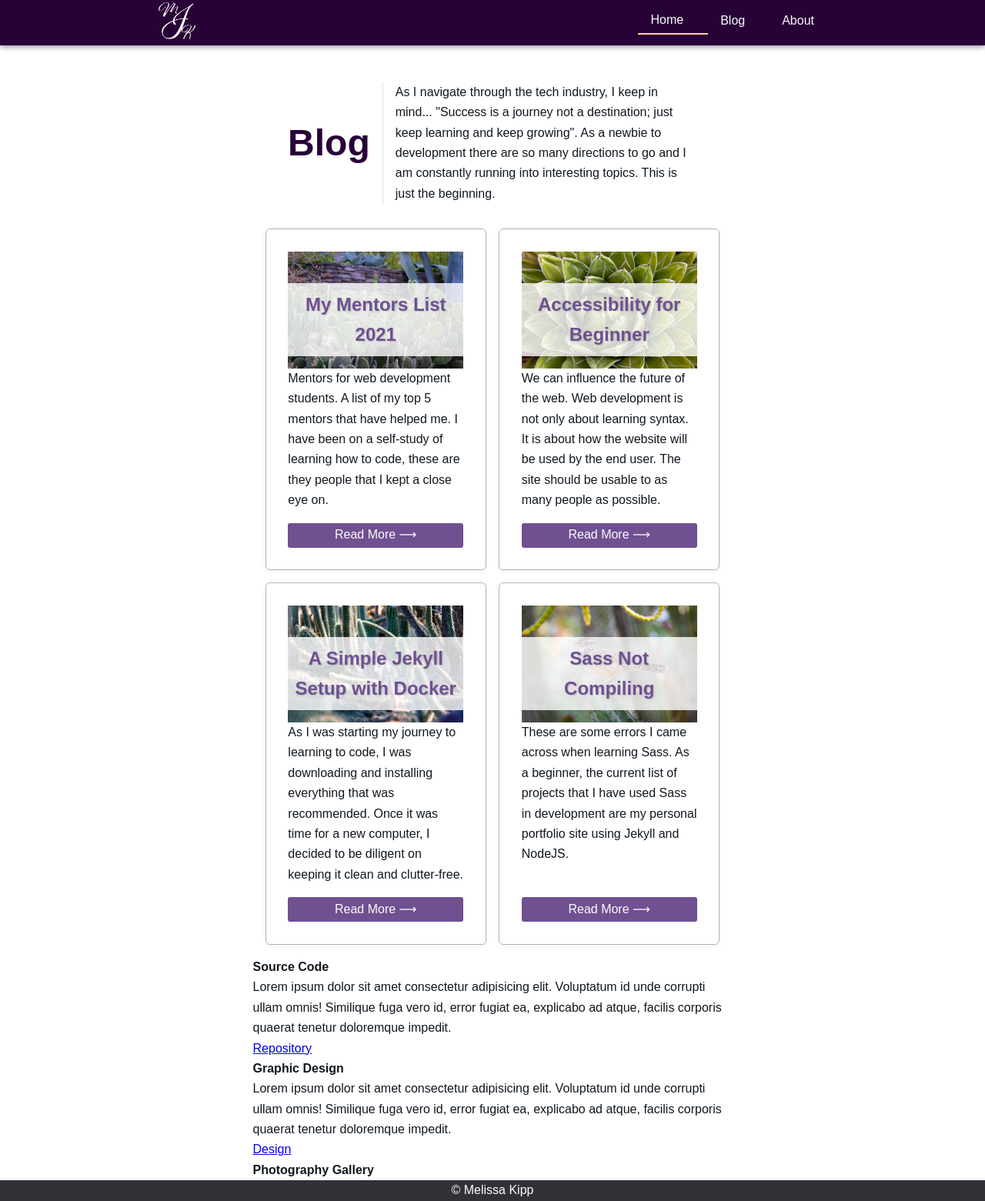
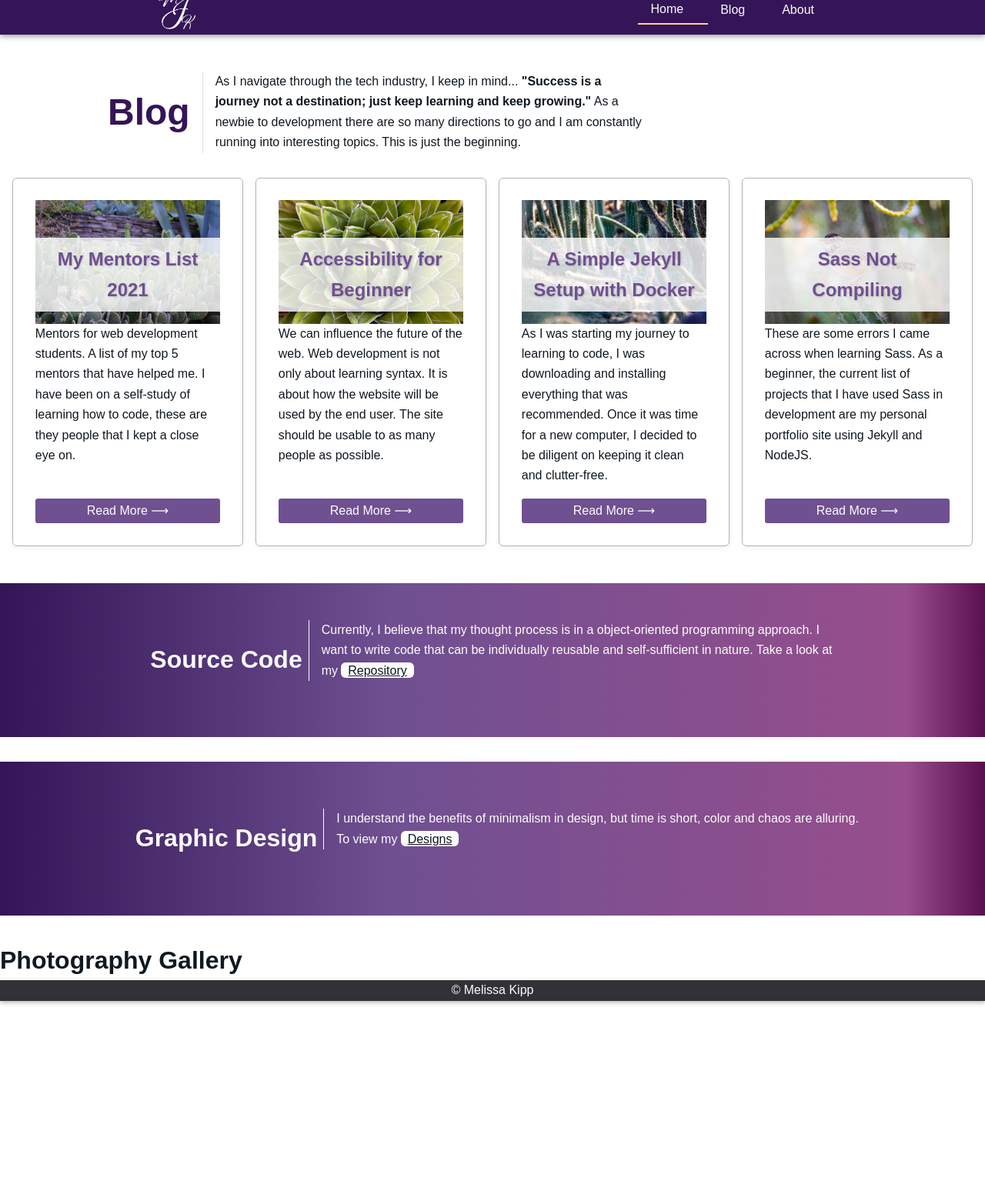
Before and after one commit to melissakipp/melissajkipp, a Jekyll site: the page built from index.html, in a window 1280 px wide, cut to the strip 520-2081 px from the top of the page. Shown: the whole strip at 77% size. Built offline with Jekyll 4.4.1, drawn with Linux system fonts in a browser that asks for light colours; some web fonts are replaced; the list of posts is cut into pages by our own code.

Commit message:
basic content, code and mockup images

```diff
--- a/_layouts/home.html
+++ b/_layouts/home.html
@@ -14,11 +14,9 @@
           accessibility and my career goal is to create beautiful websites that
           are open for everyone.
         </p>
-        <button class="cta">
-          <a href="#"
-            >Featured Project<span class="fas fa-angle-double-right"></span
-          ></a>
-        </button>
+        <a class="cta-btn" href="#"
+          >Featured Project<span class="fas fa-angle-double-right"></span
+        ></a>
       </article>
     </header>
 
--- a/_sass/0-base/global.scss
+++ b/_sass/0-base/global.scss
@@ -18,11 +18,8 @@
 }
 
 main {
-  padding: 1.66rem;
-}
-
-h1 {
-  font-size: 2.36rem;
+  margin: 0 auto !important;
+  padding: 0;
 }
 
 hr {
@@ -38,36 +35,42 @@
   max-width: 48ch;
 }
 
+h1 {
+  font-size: 2.5rem;
+}
+
+h2 {
+  font-size: 2rem;
+}
+
+h3 {
+  font-size: 1.6rem;
+}
+
+h4 {
+  font-size: 1.4rem;
+}
+
 .post-title {
   padding-top: 1.5em;
   text-align: center;
 }
 
-@media screen and (min-width: 48rem) {
-  main {
-    max-width: 65ch;
-    display: flex;
-    flex-direction: column;
-    margin: auto;
-  }
+p {
+  max-width: 65ch;
 }
-
-@media screen and (min-width: 70rem) {
-  body {
-    width: 100%;
-  }
-
-  main {
-    max-width: 70ch;
-    padding: 0;
-  }
-}
-
-// p {
-//   margin-bottom: 1rem;
-// }
 
 img {
   display: block;
   height: auto;
 }
+
+i {
+  padding-left: 0.5rem;
+}
+
+// @media screen and (min-width: 48rem) {
+// }
+
+// @media screen and (min-width: 70rem) {
+// }
--- a/_sass/0-base/variables.scss
+++ b/_sass/0-base/variables.scss
@@ -51,22 +51,31 @@
 $radius: 8px;
 
 // gradient
-$bg: hsla(283, 96%, 11%, 1);
+$bg: rgb(52, 21, 87);
 $bg-g: linear-gradient(
-  180deg,
-  hsla(283, 96%, 11%, 1) 0%,
-  hsla(309, 26%, 31%, 1) 100%
+  90deg,
+  rgba(52, 21, 87, 1) 0%,
+  rgba(111, 80, 145, 1) 40%,
+  rgba(151, 78, 140, 1) 92%,
+  rgba(90, 16, 78, 1) 100%
 );
-$bg-moz-g: -moz-linear-gradient(
-  180deg,
-  hsla(283, 96%, 11%, 1) 0%,
-  hsla(309, 26%, 31%, 1) 100%
-);
-$bg-webkit-g: -webkit-linear-gradient(
-  180deg,
-  hsla(283, 96%, 11%, 1) 0%,
-  hsla(309, 26%, 31%, 1) 100%
-);
+
+// $bg: hsla(283, 96%, 11%, 1);
+// $bg-g: linear-gradient(
+//   180deg,
+//   hsla(283, 96%, 11%, 1) 0%,
+//   hsla(309, 26%, 31%, 1) 100%
+// );
+// $bg-moz-g: -moz-linear-gradient(
+//   180deg,
+//   hsla(283, 96%, 11%, 1) 0%,
+//   hsla(309, 26%, 31%, 1) 100%
+// );
+// $bg-webkit-g: -webkit-linear-gradient(
+//   180deg,
+//   hsla(283, 96%, 11%, 1) 0%,
+//   hsla(309, 26%, 31%, 1) 100%
+// );
 
 /*--------------------------------------------------
 Typography
--- a/_sass/2-layouts/home.scss
+++ b/_sass/2-layouts/home.scss
@@ -27,18 +27,16 @@
     line-height: 1.5;
   }
 }
-.hero .cta {
+.cta-btn {
   background-color: $bg;
   border: none;
   border-radius: 6px;
+  color: $white;
+  font-size: 1rem;
+  letter-spacing: 1px;
+  margin: 0.75rem auto 0;
   padding: 0.48em;
-  & a {
-    color: $white;
-    font-size: 1rem;
-    letter-spacing: 1px;
-    margin: 0.75rem auto 0;
-    text-decoration: none;
-  }
+  text-decoration: none;
   & span {
     margin-left: 0.5rem;
   }
@@ -123,6 +121,38 @@
   background-color: #333;
 }
 
+/* ############ CTA ############ */
+.cta {
+  background-image: $bg-g;
+  margin: 0;
+  color: $white;
+  margin: 2rem auto;
+  padding: 2rem;
+}
+
+.cta h2 {
+  margin-left: 1rem;
+}
+
+.cta p {
+  border-left: solid 1px $white;
+  margin-bottom: 1.5rem;
+  max-width: 700px;
+  padding-left: 1rem;
+}
+
+.cta a {
+  background-color: $white;
+  border-radius: 6px;
+  color: $black;
+  // margin-left: 1rem;
+  padding: 0.1rem 0.55rem;
+  &:hover {
+    background-color: #333;
+    color: $white;
+  }
+}
+
 /* ############ Media Query, (min-width: 700px) ############ */
 @media screen and (min-width: 43.75rem) {
   header.hero {
@@ -160,4 +190,14 @@
     grid-column: 3 / 5;
     max-width: 680px;
   }
+  .cta {
+    align-items: center;
+    display: flex;
+    justify-content: center;
+    min-height: 200px;
+  }
+
+  .cta h2 {
+    padding-right: 0.5rem;
+  }
 }
--- a/index.html
+++ b/index.html
@@ -13,9 +13,12 @@
     <h2>Blog</h2>
     <p>
       As I navigate through the tech industry&comma; I keep in
-      mind&period;&period;&period; &quot;Success is a journey not a
-      destination&semi; just keep learning and keep growing&quot;&period; As a
-      newbie to development there are so many directions to go and I am
+      mind&period;&period;&period;
+      <strong>
+        &quot;Success is a journey not a destination&semi; just keep learning
+        and keep growing&period;&quot;</strong
+      >
+      As a newbie to development there are so many directions to go and I am
       constantly running into interesting topics&period; This is just the
       beginning&period;
     </p>
@@ -34,38 +37,37 @@
 
 <!-- CTA2 to GitHub -->
 <section>
-  <article>
+  <article class="cta cta1">
     <h2>Source Code</h2>
     <p>
-      Lorem ipsum dolor sit amet consectetur adipisicing elit. Voluptatum id
-      unde corrupti ullam omnis! Similique fuga vero id, error fugiat ea,
-      explicabo ad atque, facilis corporis quaerat tenetur doloremque impedit.
-    </p>
+      Currently, I believe that my thought process is in a object-oriented
+      programming approach. I want to write code that can be individually
+      reusable and self-sufficient in nature. Take a look at my
       <a
         href="https://github.com/melissakipp"
         target="_blank"
         rel="noopener noreferrer"
         >Repository</a
       >
+    </p>
   </article>
   <!-- Portfolio cards -->
 </section>
 
 <section>
   <!-- CTA3 to Behance -->
-  <article>
+  <article class="cta cta2">
     <h2>Graphic Design</h2>
     <p>
-      Lorem ipsum dolor sit amet consectetur adipisicing elit. Voluptatum id
-      unde corrupti ullam omnis! Similique fuga vero id, error fugiat ea,
-      explicabo ad atque, facilis corporis quaerat tenetur doloremque impedit.
-    </p>
+      I understand the benefits of minimalism in design, but time is short,
+      color and chaos are alluring. To view my
       <a
         href="https://www.behance.net/melissajkipp"
         target="_blank"
         rel="noopener noreferrer"
-      >Design</a
+        >Designs</a
       >
+    </p>
   </article>
   <!-- Illustrations/Graphic Design Work Bubbles -->
 </section>
```
Also changed, not shown: assets/images/grapic-design-1.jpg (added), assets/images/grapic-design-2.jpg (added), assets/images/grapic-design-3.jpg (added), assets/images/grapic-design-4.jpg (added), assets/images/grapic-design-5.jpg (added). Lines whose indentation alone changed are shown as unchanged.
